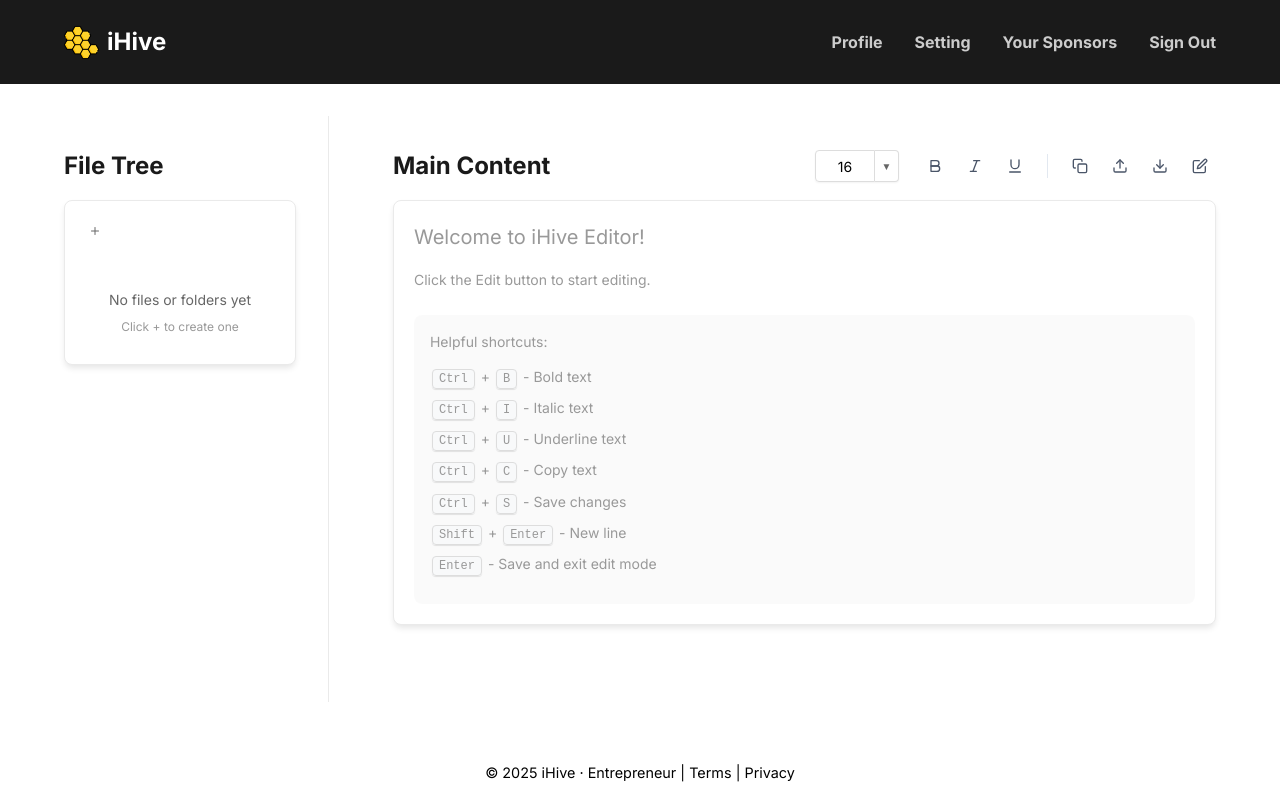
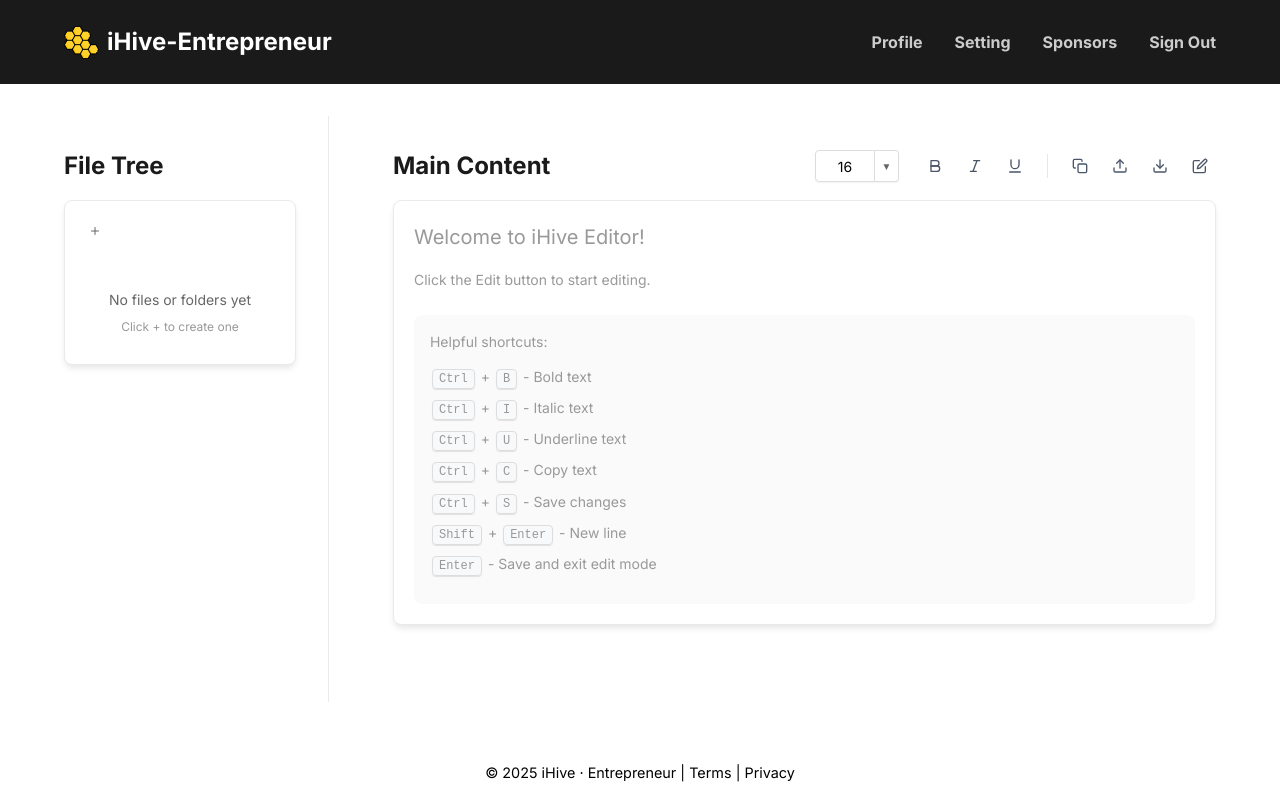
Before and after one commit to RizikH/iHive, a Next.js app in the folder frontend/: page /repository in a window 1280 px wide. Built offline with nearby package versions, Linux system fonts and the light colour scheme.

Commit message:
fixed bugs

```diff
--- a/frontend/app/entrepreneur/page.tsx
+++ b/frontend/app/entrepreneur/page.tsx
@@ -1,7 +1,7 @@
 'use client';
 import DOMPurify from 'dompurify';
 
-import React, { useState } from 'react';
+import React, { useEffect, useState } from 'react';
 import Head from 'next/head';
 import Link from 'next/link';
 import Image from 'next/image';
@@ -59,20 +59,21 @@ const EntrepreneurProfile = () => {
       {/* Navigation */}
       <nav className={styles.navContainer}>
         <div className={styles.logo}>
+          <Link href="/" title="Home" className="flex items-center gap-2">
             <Image
               src="/Images/iHive.png"
               alt="Logo"
-            title="Home"
               width={35}
               height={35}
               className={styles.logoImage}
             />
-          <Link href="/">iHive</Link>
+            <span>iHive-Entrepreneur</span>
+          </Link>
         </div>
         <div className={styles['nav-links']}>
           <Link href="/repository">Repository</Link>
           <Link href="/setting">Setting</Link>
-          <Link href="/sponsors">Your Sponsors</Link>
+          <Link href="/sponsors">Sponsors</Link>
           <Link href="/get-started">Sign Out</Link>
         </div>
       </nav>
@@ -110,7 +111,7 @@ const EntrepreneurProfile = () => {
             <p>Skills</p>
           </div>
 
-          {/* Social Links */}
+          {/* Social Links: link to setting social media */}
           <div className={styles.socialLinks}>
             <Link href="https://github.com" className={styles.socialIcon} title="GitHub">
               <FontAwesomeIcon icon={faGithub} />
--- a/frontend/app/page.tsx
+++ b/frontend/app/page.tsx
@@ -5,7 +5,6 @@ import styles from ".//styles/home.module.css"; // ✅ Fixed Import Path
 import ".//styles/globals.css"; // ✅ Fixed Import Path
 import React from "react";
 import Image from "next/image";
-import { AuthForm } from "@/components/auth-form";
 
 export default function Home() {
   return (
@@ -14,6 +13,7 @@ export default function Home() {
 
       <nav className={styles.navContainer}>
         <div className={styles.logo}>
+          <Link href="/get-started" title="Get-Started" className="flex items-center gap-2">
             <Image
               src="/Images/iHive.png"
               alt="Logo"
@@ -22,10 +22,18 @@ export default function Home() {
               height={35}
               className={styles.logoImage}
             />
-          <Link href="/">iHive-Home</Link>
+            <span>iHive-Home</span>
+          </Link>
         </div>
 
-        {/* Remove setting & signout here */}
+        {/*
+        Maybe we don't need these: since a one-time page
+
+        <div className={styles['nav-links']}>
+          <Link href="setting">Settings</Link>
+          <Link href="get-started">Signout</Link>
+        </div>
+        */}
 
       </nav>
 
--- a/frontend/app/repository/page.tsx
+++ b/frontend/app/repository/page.tsx
@@ -481,20 +481,21 @@ const Repository = () => {
   <div className={styles.pageContainer}>
     <nav className={styles.navContainer}>
       <div className={styles.logo}>
+        <Link href="/" title="Home" className="flex items-center gap-2">
           <Image
             src="/Images/iHive.png"
             alt="Logo"
-          title="Home"
             width={35}
             height={35}
             className={styles.logoImage}
           />
-        <Link href="/">iHive</Link>
+          <span>iHive-Entrepreneur</span>
+        </Link>
       </div>
       <div className={styles['nav-links']}>
         <Link href="/entrepreneur">Profile</Link>
         <Link href="/setting">Setting</Link>
-        <Link href="/sponsors">Your Sponsors</Link>
+        <Link href="/sponsors">Sponsors</Link>
         <Link href="/get-started">Sign Out</Link>
       </div>
     </nav>
--- a/frontend/app/setting/page.tsx
+++ b/frontend/app/setting/page.tsx
@@ -39,7 +39,7 @@ const Setting = () => {
                         <div className={styles['nav-links']}>
                             <Link href="/repository">Repository</Link>
                             <Link href="/entrepreneur">Profile</Link>
-                            <Link href="/sponsors">Your Sponsors</Link>
+                            <Link href="/sponsors">Sponsors</Link>
                             <Link href="/get-started">Sign Out</Link>
                         </div>
                     </nav>
--- a/frontend/app/sponsors/page.tsx
+++ b/frontend/app/sponsors/page.tsx
@@ -59,15 +59,16 @@ const Sponsors = () => {
       {/* Navigation */}
       <nav className={styles.navContainer}>
         <div className={styles.logo}>
+          <Link href="/" title="Home" className="flex items-center gap-2">
             <Image
               src="/Images/iHive.png"
               alt="Logo"
-            title="Home"
               width={35}
               height={35}
               className={styles.logoImage}
             />
-          <Link href="/">iHive</Link>
+            <span>iHive-Entrepreneur</span>
+          </Link>
         </div>
         <div className={styles['nav-links']}>
           <Link href="/repository">Repository</Link>
```
Lines whose indentation alone changed are shown as unchanged.
